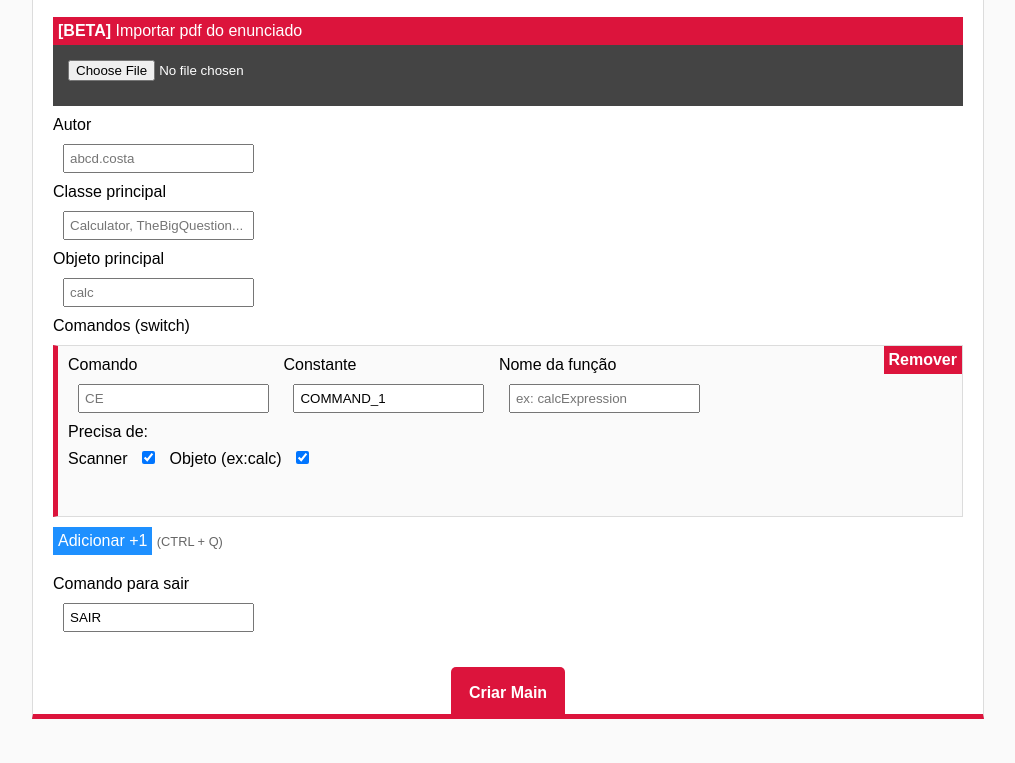
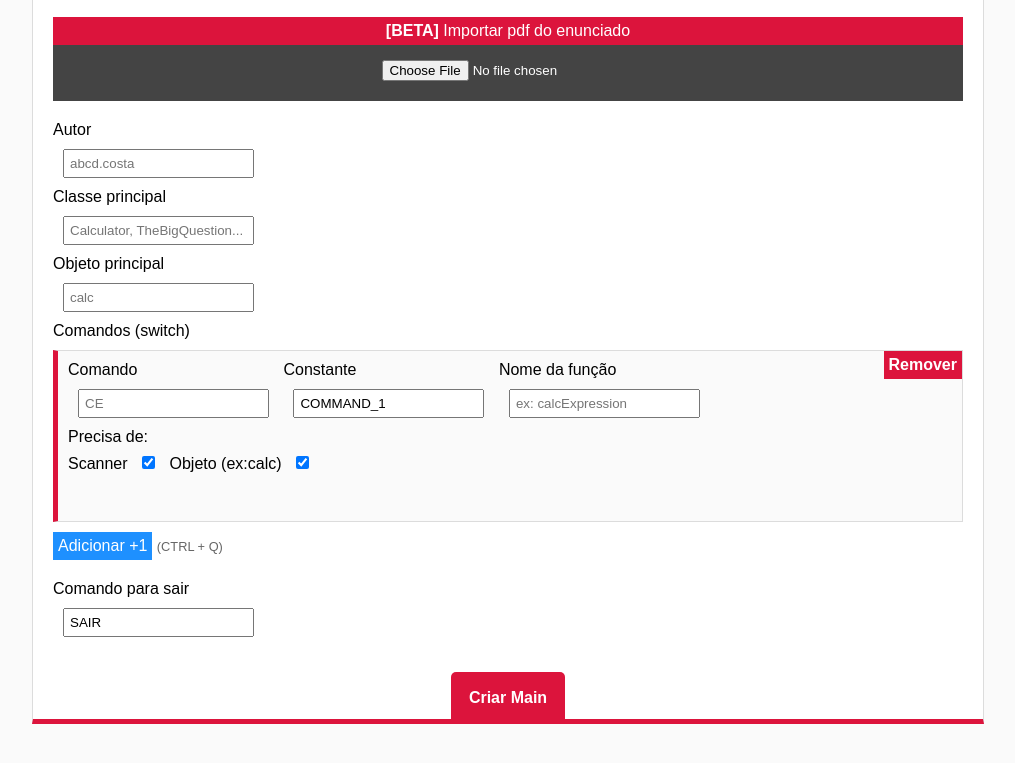
Before and after one commit to fcmsilva/java-menu-generator, a plain HTML site: page index.html in a window 1280 px wide. Shown: the part 103-866 px from the top of the page, without its empty margins (132-1147 px from the left). Drawn offline with nearby package versions, Linux system fonts and the light colour scheme.

Commit message:
Small css changes to upload section

```diff
--- a/script.js
+++ b/script.js
@@ -270,7 +270,6 @@ public class Main {\
         }
         var fileReader = new FileReader();
         fileReader.onload = function(e) {
-        	console.log('a');
         	$("#pdf-status").removeClass('hidden');
             readPDFFile(new Uint8Array(e.target.result)).then(processPDF);
         };
--- a/style.css
+++ b/style.css
@@ -58,8 +58,9 @@ div#uploader-section {
     background: #444;
     color: white;
     /* padding: 5px; */
-    margin-bottom: 10px;
+    margin-bottom: 20px;
     padding-bottom: 5px;
+    text-align:center;
 }
 
 #uploader-section label {
@@ -67,14 +68,18 @@ div#uploader-section {
     background: crimson;
 }
 
+#uploader-section input{
+	margin:auto;
+	margin-top:10px;
+}
+
 #pdf-status{
-	margin-left:15px;
 	color:#DDD;
 	transition-duration:0.3s;
 	opacity:1;
 	overflow:hidden;
 	height:20px;
-	margin-bottom:5px;
+	margin:5px 0;
 }
 
 #pdf-status span{
```
Also changed, not shown: 1 other file.
